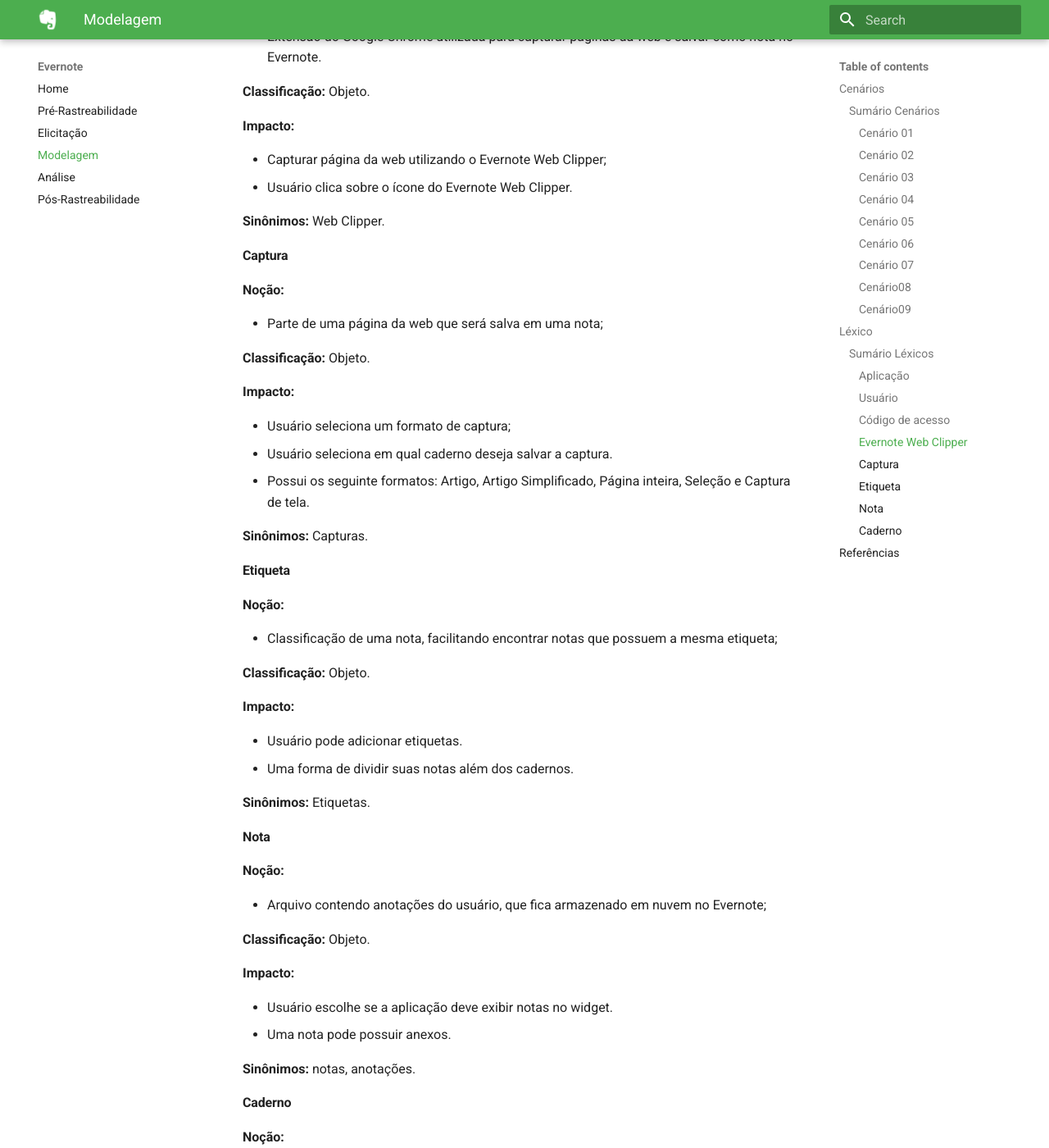
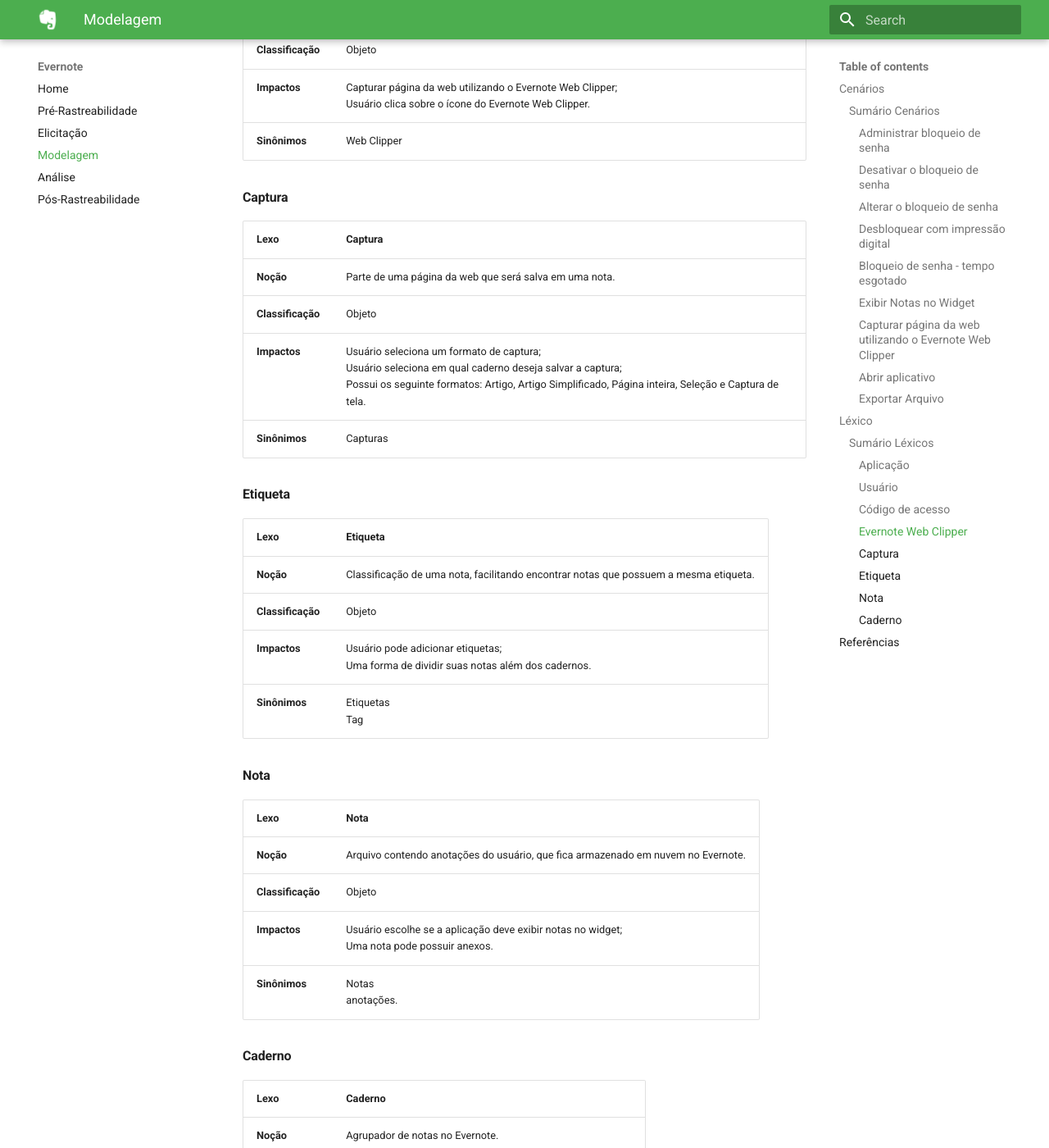
Before and after one commit to Requisitos-2018-2-Evernote/Evernote, an MkDocs documentation site: the page built from docs/Modelagem.md, in a window 1280 px wide and 1400 px high, scrolled down 8465 px. Shown: the whole window at 82% size. Built offline with MkDocs 1.6.1 and Material for MkDocs 9.7.7, drawn with Linux system fonts in a browser that asks for light colours; old or Windows-style settings are respelled for this version of MkDocs; some of the changed text lies outside the part shown.

Commit message:
Corrigido formato dos lexicos * Corrigido titulos dos cenarios

```diff
--- a/docs/Modelagem.md
+++ b/docs/Modelagem.md
@@ -7,18 +7,18 @@
 ### Sumário Cenários
 | ID  |            Nome               |
 |-----|-------------------------------|
-| [C01](https://requisitos-2018-2-evernote.github.io/Evernote/Modelagem/#cenario-01) | Administrar bloqueio de senha |
-| [C02](https://requisitos-2018-2-evernote.github.io/Evernote/Modelagem/#cenario-02) | Desativar o bloqueio de senha |
-| [C03](https://requisitos-2018-2-evernote.github.io/Evernote/Modelagem/#cenario-03) | Alterar o bloqueio de senha   |
-| [C04](https://requisitos-2018-2-evernote.github.io/Evernote/Modelagem/#cenario-04) | Desbloquear com impressão digital |
-| [C05](https://requisitos-2018-2-evernote.github.io/Evernote/Modelagem/#cenario-05) | Bloqueio de senha - tempo esgotado |
-| [C06](https://requisitos-2018-2-evernote.github.io/Evernote/Modelagem/#cenario-06) | Exibir [notas](https://requisitos-2018-2-evernote.github.io/Evernote/Modelagem/#nota) no Widget |
-| [C07](https://requisitos-2018-2-evernote.github.io/Evernote/Modelagem/#cenario-07) | Capturar página da web utilizando o [Evernote Web Clipper](https://requisitos-2018-2-evernote.github.io/Evernote/Modelagem/#evernote-web-clipper)|
-| [C08](https://requisitos-2018-2-evernote.github.io/Evernote/Modelagem/#cenario-08) | Abrir aplicativo |
-| [C09](https://requisitos-2018-2-evernote.github.io/Evernote/Modelagem/#cenario-09) | Exportar Arquivo |
+| [C01](https://requisitos-2018-2-evernote.github.io/Evernote/Modelagem/#administras-bloqueio-de-senha) | Administrar bloqueio de senha |
+| [C02](https://requisitos-2018-2-evernote.github.io/Evernote/Modelagem/#desativar-o-bloqueio-de-senha) | Desativar o bloqueio de senha |
+| [C03](https://requisitos-2018-2-evernote.github.io/Evernote/Modelagem/#alterar-o-bloqueio-de-senha) | Alterar o bloqueio de senha   |
+| [C04](https://requisitos-2018-2-evernote.github.io/Evernote/Modelagem/#desbloquear-com-impressao-digital) | Desbloquear com impressão digital |
+| [C05](https://requisitos-2018-2-evernote.github.io/Evernote/Modelagem/#bloqueio-de-senha) | Bloqueio de senha |
+| [C06](https://requisitos-2018-2-evernote.github.io/Evernote/Modelagem/#exibir-notas) | Exibir [notas](https://requisitos-2018-2-evernote.github.io/Evernote/Modelagem/#nota) no Widget |
+| [C07](https://requisitos-2018-2-evernote.github.io/Evernote/Modelagem/#capturar-pagina-da-web-utilizando-o-evernote-web-clipper) | Capturar página da web utilizando o [Evernote Web Clipper](https://requisitos-2018-2-evernote.github.io/Evernote/Modelagem/#evernote-web-clipper)|
+| [C08](https://requisitos-2018-2-evernote.github.io/Evernote/Modelagem/#abrir-aplicativo) | Abrir aplicativo |
+| [C09](https://requisitos-2018-2-evernote.github.io/Evernote/Modelagem/#exportar-arquivo) | Exportar Arquivo |
 
-#### Cenário 01
-| Título | Administrar bloqueio de senha|
+#### Administrar bloqueio de senha
+| Título | Administrar bloqueio de senha |
 |-----------|------------------|
 | **Objetivo** | Descrever as opções relacionadas ao bloqueio da [aplicação](https://requisitos-2018-2-evernote.github.io/Evernote/Modelagem/#aplicacao) com senha.|
 | **Contexto** | **Situação**  - [Usuário](https://requisitos-2018-2-evernote.github.io/Evernote/Modelagem/#usuario) deseja gerenciar proteção com senha. <br> **Pré-condição**  - Possuir celular e [aplicação](https://requisitos-2018-2-evernote.github.io/Evernote/Modelagem/#aplicacao) instalada.|
@@ -28,8 +28,8 @@
 | **Restrição** |Internet;<br>Smartphone;<br>[Aplicação](https://requisitos-2018-2-evernote.github.io/Evernote/Modelagem/#aplicacao) instalada;<br>Conta no Evernote.|
 | **Exceções** |Se o [usuário](https://requisitos-2018-2-evernote.github.io/Evernote/Modelagem/#usuario) nunca definiu um [código de acesso](https://requisitos-2018-2-evernote.github.io/Evernote/Modelagem/#codigo-de-acesso) o mesmo é definido ao clicar em "Administrar bloqueio de senha".|
 
-#### Cenário 02
-| Título | Desativar o bloqueio de senha|
+#### Desativar o bloqueio de senha
+| Título | Desativar o bloqueio de senha |
 |-----------|------------------|
 | **Objetivo** | Remover bloqueio com senha do aplicativo.|
 | **Contexto** | **Situação**  - [Usuário](https://requisitos-2018-2-evernote.github.io/Evernote/Modelagem/#usuario) deseja remover bloqueio com senha.<br>**Pré-condição**  - Possuir [código de acesso](https://requisitos-2018-2-evernote.github.io/Evernote/Modelagem/#codigo-de-acesso) definido na [aplicação](https://requisitos-2018-2-evernote.github.io/Evernote/Modelagem/#aplicacao).|
@@ -39,8 +39,8 @@
 | **Restrição** |Estar conectado à internet;<br>Possuir [aplicação](https://requisitos-2018-2-evernote.github.io/Evernote/Modelagem/#aplicacao) instalada;<br>Possuir conta no Evernote;<br>Possuir [código de acesso](https://requisitos-2018-2-evernote.github.io/Evernote/Modelagem/#codigo-de-acesso) definido.
 | **Exceções** | [Usuário](https://requisitos-2018-2-evernote.github.io/Evernote/Modelagem/#usuario) não definiu uma senha.|
 
-#### Cenário 03
-| Título | Alterar o bloqueio de senha|
+#### Alterar o bloqueio de senha
+| Título | Alterar o bloqueio de senha |
 |-----------|------------------|
 | **Objetivo** | Alterar o [código de acesso](https://requisitos-2018-2-evernote.github.io/Evernote/Modelagem/#codigo-de-acesso) utilizado para proteger o aplicativo.|
 | **Contexto** | **Situação**  - [Usuário](https://requisitos-2018-2-evernote.github.io/Evernote/Modelagem/#usuario) deseja alterar seu [código de acesso](https://requisitos-2018-2-evernote.github.io/Evernote/Modelagem/#codigo-de-acesso).<br>**Pré-condição**  - Possuir [código de acesso](https://requisitos-2018-2-evernote.github.io/Evernote/Modelagem/#codigo-de-acesso) definido na [aplicação](https://requisitos-2018-2-evernote.github.io/Evernote/Modelagem/#aplicacao).|
@@ -51,8 +51,8 @@
 | **Exceções** | [Usuário](https://requisitos-2018-2-evernote.github.io/Evernote/Modelagem/#usuario) não definiu uma senha.|
 
 
-#### Cenário 04
-| Título | Desbloquear com impressão digital.|
+#### Desbloquear com impressão digital
+| Título | Desbloquear com impressão digital |
 |-----------|------------------|
 | **Objetivo** | Habilitar ou desabilitar desbloquear com impressão digital.|
 | **Contexto** | **Situação**  - [Usuário](https://requisitos-2018-2-evernote.github.io/Evernote/Modelagem/#usuario) deseja habilitar/desabilitar a opção de desbloquear o aplicativo com a impressão digital salva no celular.<br>**Pré-condição**  - Possuir [código de acesso](https://requisitos-2018-2-evernote.github.io/Evernote/Modelagem/#codigo-de-acesso) definido na [aplicação](https://requisitos-2018-2-evernote.github.io/Evernote/Modelagem/#aplicacao).|
@@ -62,8 +62,8 @@
 | **Restrição** |Estar conectado à internet;<br>Possuir [aplicação](https://requisitos-2018-2-evernote.github.io/Evernote/Modelagem/#aplicacao) instalada;<br>Possuir conta no Evernote;<br>Possuir [código de acesso](https://requisitos-2018-2-evernote.github.io/Evernote/Modelagem/#codigo-de-acesso) definido.
 | **Exceções** | [Usuário](https://requisitos-2018-2-evernote.github.io/Evernote/Modelagem/#usuario) não definiu uma senha.|
 
-#### Cenário 05
-| Título | Bloqueio de senha - tempo esgotado|
+#### Bloqueio de senha - tempo esgotado
+| Título | Bloqueio de senha |
 |-----------|------------------|
 | **Objetivo** | Definir um tempo limite após o qual será solicitado que o [Usuário](https://requisitos-2018-2-evernote.github.io/Evernote/Modelagem/#usuario) insira novamente o seu [código de acesso](https://requisitos-2018-2-evernote.github.io/Evernote/Modelagem/#codigo-de-acesso).|
 | **Contexto** |**Situação**  - [Usuário](https://requisitos-2018-2-evernote.github.io/Evernote/Modelagem/#usuario) deseja definir o tempo para que seja cobrado novamente seu [código de acesso](https://requisitos-2018-2-evernote.github.io/Evernote/Modelagem/#codigo-de-acesso).<br>**Pré-condição**  - Possuir [código de acesso](https://requisitos-2018-2-evernote.github.io/Evernote/Modelagem/#codigo-de-acesso) definido na [aplicação](https://requisitos-2018-2-evernote.github.io/Evernote/Modelagem/#aplicacao).|
@@ -73,7 +73,7 @@
 | **Restrição** |Estar conectado à internet;<br>Possuir [aplicação](https://requisitos-2018-2-evernote.github.io/Evernote/Modelagem/#aplicacao) instalada;<br>Possuir conta no Evernote;<br>Possuir [código de acesso](https://requisitos-2018-2-evernote.github.io/Evernote/Modelagem/#codigo-de-acesso) definido.
 | **Exceções** | [Usuário](https://requisitos-2018-2-evernote.github.io/Evernote/Modelagem/#usuario) não definiu uma senha.|
 
-#### Cenário 06
+#### Exibir Notas no Widget
 | Título | Exibir [notas](https://requisitos-2018-2-evernote.github.io/Evernote/Modelagem/#nota) no Widget|
 |-----------|------------------|
 | **Objetivo** | Escolher entre exibir ou não [notas](https://requisitos-2018-2-evernote.github.io/Evernote/Modelagem/#nota) no **Widget**.|
@@ -85,7 +85,7 @@
 | **Exceções** | [Usuário](https://requisitos-2018-2-evernote.github.io/Evernote/Modelagem/#usuario) não definiu uma senha.|
 
 
-#### Cenário 07
+#### Capturar página da web utilizando o Evernote Web Clipper
 | Título | Capturar página da web utilizando o [Evernote Web Clipper](https://requisitos-2018-2-evernote.github.io/Evernote/Modelagem/#evernote-web-clipper)|
 |-----------|------------------|
 | **Objetivo** | Descrever as opções relacionadas à [captura](https://requisitos-2018-2-evernote.github.io/Evernote/Modelagem/#captura) de páginas da web com o Web Clipper.|
@@ -96,7 +96,7 @@
 | **Restrição** |Estar conectado à internet;<br>Possuir extensão Web Clipper adicionada ao Chrome;|
 | **Exceções** |[Usuário](https://requisitos-2018-2-evernote.github.io/Evernote/Modelagem/#usuario) pode não salvar a [nota](https://requisitos-2018-2-evernote.github.io/Evernote/Modelagem/#nota);<br>Falha na conexão com a internet.|
 
-#### Cenário08
+#### Abrir aplicativo
 
 | Título | Abrir aplicativo |
 |-----------|------------------|
@@ -107,7 +107,7 @@
 | **Episódios** | [Usuário](https://requisitos-2018-2-evernote.github.io/Evernote/Modelagem/#usuario) pega o celular <br> [Usuário](https://requisitos-2018-2-evernote.github.io/Evernote/Modelagem/#usuario) abre o aplicativo <br> [Usuário](https://requisitos-2018-2-evernote.github.io/Evernote/Modelagem/#usuario) faz uma anotação |
 | **Exceções** | Celular está sem bateria <br> Aplicativo não abre <br> Touch do celular não funciona |
 
-#### Cenário09
+#### Exportar Arquivo
 
 | Título | Exportar Arquivo |
 |-----------|------------------|
@@ -134,131 +134,75 @@
 
 #### Aplicação
 
-**Noção:**
-
--   Notação utilizada para se referir ao utilitário em questão, o Evernote.
-
-**Classificação:**  Objeto.
-
-**Impacto:**
-
-- Usuário deseja proteger conteúdo da aplicação;
-- Usuário pega o celular e abre a aplicação;
-- Possuir conta no app e extensão adicionada ao Google Chrome;
-- Usuário escolhe se a aplicação deve exibir notas no widget.
-
-**Sinônimos:**  app, aplicativo.
-
-
+| Lexo | Aplicação |
+|-----------|------------------|
+| **Noção** | Notação utilizada para se referir ao utilitário em questão, o Evernote. |
+| **Classificação** | Objeto |
+| **Impactos** | Usuário deseja proteger conteúdo da aplicação; <br> Usuário pega o celular e abre a aplicação; <br> Possuir conta no app e extensão adicionada ao Google Chrome; <br> Usuário escolhe se a aplicação deve exibir notas no widget. |
+| **Sinônimos** | App <br> Aplicativo|
 
 #### Usuário
 
-**Noção:**
-
-- Pessoa que está utilizando o aplicativo.
-
-**Classificação:**  Objeto.
-
-**Impacto:**
-
-- Usuário pode definir um limite de tempo após o qual será solicitado que insira novamente o código de acesso;
-- Usuário deseja proteger conteúdo da aplicação;
-- Usuário abre o Google Chrome e navega até a página da web desejada;
-- Usuário salva a nota.
-- Poderá utilizar todos os recursos disponíveis na aplicação;
-
-**Sinônimos:**  usuários.
+| Lexo | Usuários |
+|-----------|------------------|
+| **Noção** | Pessoa que está utilizando o aplicativo. |
+| **Classificação** | Objeto |
+| **Impactos** | Usuário pode definir um limite de tempo após o qual será solicitado que insira novamente o código de acesso; <br> Usuário deseja proteger conteúdo da aplicação; <br> Usuário abre o Google Chrome e navega até a página da web desejada; <br> Usuário salva a nota; <br> Poderá utilizar todos os recursos disponíveis na aplicação. |
+| **Sinônimos** | Usuários |
 
 #### Código de acesso
 
-**Noção:**
-
-- Sequência de 4 números utilizada para desbloquear o aplicativo.
-
-**Classificação:** Objeto.
-
-**Impacto:**
-
-- Se o  usuário  nunca definiu um código de acesso o mesmo é pedido pelo aplicativo;
-- Usuário pode definir um limite de tempo após o qual será solicitado que insira novamente o código de acesso.
-
-**Sinônimos:** senha.
+| Lexo | Código de Acesso |
+|-----------|------------------|
+| **Noção** | Sequência de 4 números utilizada para desbloquear o aplicativo. |
+| **Classificação** | Objeto |
+| **Impactos** | Se o  usuário  nunca definiu um código de acesso o mesmo é pedido pelo aplicativo; <br> Usuário pode definir um limite de tempo após o qual será solicitado que insira novamente o código de acesso. |
+| **Sinônimos** | Senha |
 
 #### Evernote Web Clipper
 
-**Noção:**
-
-- Extensão do Google Chrome utilizada para capturar páginas da web e salvar como nota no Evernote.
-
-**Classificação:** Objeto.
-
-**Impacto:**
-
-- Capturar página da web utilizando o Evernote Web Clipper;
-- Usuário clica sobre o ícone do Evernote Web Clipper.
-
-**Sinônimos:** Web Clipper.
+| Lexo | Evernote Web Clipper |
+|-----------|------------------|
+| **Noção** | Extensão do Google Chrome utilizada para capturar páginas da web e salvar como nota no Evernote. |
+| **Classificação** | Objeto |
+| **Impactos** | Capturar página da web utilizando o Evernote Web Clipper; <br> Usuário clica sobre o ícone do Evernote Web Clipper. |
+| **Sinônimos** | Web Clipper |
 
 #### Captura
 
-**Noção:**
-
-- Parte de uma página da web que será salva em uma nota;
-
-**Classificação:** Objeto.
-
-**Impacto:**
-
-- Usuário seleciona um formato de captura;
-- Usuário seleciona em qual caderno deseja salvar a captura.
-- Possui os seguinte formatos: Artigo, Artigo Simplificado, Página inteira, Seleção e Captura de tela.
-
-**Sinônimos:** Capturas.
+| Lexo | Captura |
+|-----------|------------------|
+| **Noção** | Parte de uma página da web que será salva em uma nota. |
+| **Classificação** | Objeto |
+| **Impactos** | Usuário seleciona um formato de captura; <br> Usuário seleciona em qual caderno deseja salvar a captura; <br> Possui os seguinte formatos: Artigo, Artigo Simplificado, Página inteira, Seleção e Captura de tela. |
+| **Sinônimos** | Capturas |
 
 #### Etiqueta
 
-**Noção:**
-
-- Classificação de uma nota, facilitando encontrar notas que possuem a mesma etiqueta;
-
-**Classificação:** Objeto.
-
-**Impacto:**
-
-- Usuário pode adicionar etiquetas.
-- Uma forma de dividir suas notas além dos cadernos.
-
-**Sinônimos:** Etiquetas.
+| Lexo | Etiqueta |
+|-----------|------------------|
+| **Noção** | Classificação de uma nota, facilitando encontrar notas que possuem a mesma etiqueta. |
+| **Classificação** | Objeto |
+| **Impactos** | Usuário pode adicionar etiquetas; <br> Uma forma de dividir suas notas além dos cadernos. |
+| **Sinônimos** | Etiquetas <br> Tag |
 
 #### Nota
 
-**Noção:**
-
-- Arquivo contendo anotações do usuário, que fica armazenado em nuvem no Evernote;
-
-**Classificação:** Objeto.
-
-**Impacto:**
-
-- Usuário escolhe se a aplicação deve exibir notas no widget.
-- Uma nota pode possuir anexos.
-
-**Sinônimos:** notas, anotações.
+| Lexo | Nota |
+|-----------|------------------|
+| **Noção** | Arquivo contendo anotações do usuário, que fica armazenado em nuvem no Evernote. |
+| **Classificação** | Objeto |
+| **Impactos** | Usuário escolhe se a aplicação deve exibir notas no widget; <br> Uma nota pode possuir anexos. |
+| **Sinônimos** | Notas <br> anotações. |
 
 #### Caderno
 
-**Noção:**
-
-- Agrupador de notas no Evernote;
-
-**Classificação:** Objeto.
-
-**Impacto:**
-
-- Usuário seleciona em qual caderno deseja salvar a captura.
-- Cadernos podem ser utilizados para organizar/separar notas.
-
-**Sinônimos:** cadernos.
+| Lexo | Caderno |
+|-----------|------------------|
+| **Noção** | Agrupador de notas no Evernote. |
+| **Classificação** | Objeto |
+| **Impactos** | Usuário seleciona em qual caderno deseja salvar a captura; <br> Cadernos podem ser utilizados para organizar/separar notas. |
+| **Sinônimos** | Cadernos |
 
 ## Referências
 LEITE, Jair. Usando cenários para descobrir requisitos. Disponível [aqui](http://engenhariadesoftware.blogspot.com/2007/05/usando-cenrios-para-descobrir.html). Acesso em: 18 de setembro de 2018.
```
